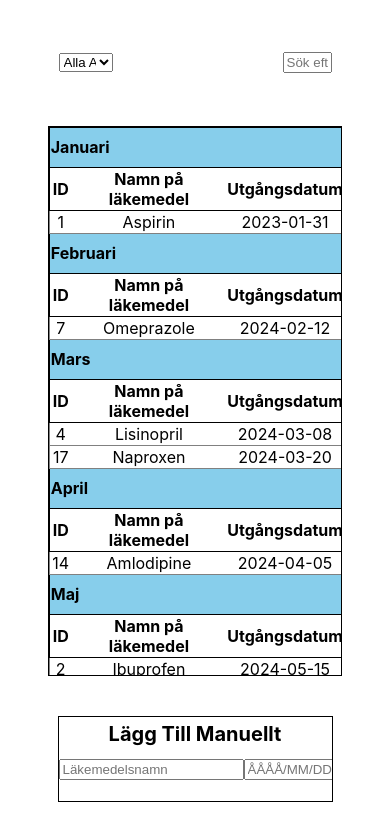
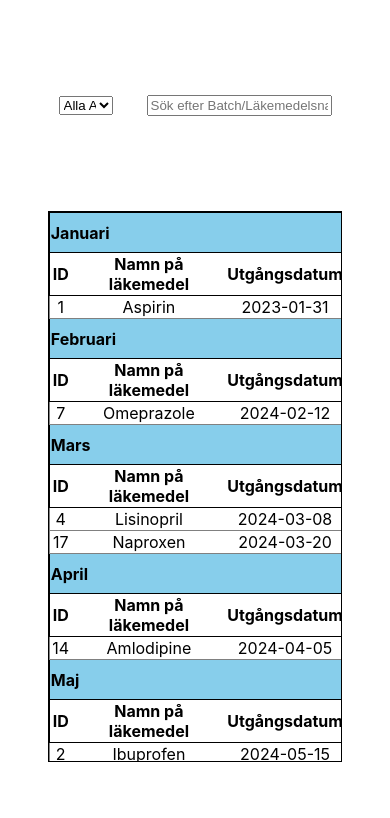
Before and after one commit to Ibraisi/MAMF40-projekt-web, a React (Create React App) app: page / in a window 390 px wide. Shown: the top 818 px of the page. Built offline with nearby package versions, Linux system fonts and the light colour scheme.

Commit message:
added Mobile const to check if mobile

```diff
--- a/src/App.css
+++ b/src/App.css
@@ -82,6 +82,7 @@
   align-items: center;
   max-width: 100%;
   overflow: hidden;
+  flex-wrap: wrap;
 }
 
 .manual-box{
@@ -91,6 +92,7 @@
   width: 70%;
   border-style: solid;
   border-width: 1px;
+
 }
 
 .textAdd{
@@ -98,6 +100,7 @@
   font-size: 20px;
   margin-top: 5px;
 }
+
 
 /* Additional styling for the table if needed */
 table {
--- a/src/App.js
+++ b/src/App.js
@@ -117,7 +117,7 @@ function App() {
     {label: "Barn och Ungdom", value: "barn"},
   ]
 
-
+  const isComputer = window.innerWidth >= 500; //kollar om det är dator,
 
   function handleSelect(event){ //Sätter in värdet i avdelning från vald i drop down
     setAvdelning(event.target.value);
@@ -158,7 +158,7 @@ function App() {
         <div className="right-search">
           <div className="right-search">
             <input
-                style={{width:"60%"}}
+                style={{width:"200px"}}
                 placeholder="Sök efter Batch/Läkemedelsnamn"
                 onChange={(e) => {setSearchTerm(e.target.value); setAdded("")}}
               />
@@ -231,6 +231,7 @@ function App() {
         </div>
       </div>
 
+      {isComputer ?
         <div className="manual-box"> {/* Div till Manuell input av läkemedel */}
           <div style={{height: "40px", width: "100%"}}><p className="textAdd">Lägg Till Manuellt</p></div>
 
@@ -260,6 +261,7 @@ function App() {
             <p>{added}</p>
           </div>
         </div>
+      : [] }
     </div>
   );
 }
```
Lines whose indentation alone changed are shown as unchanged.
